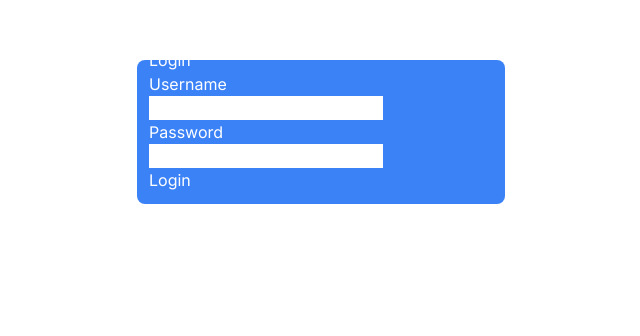
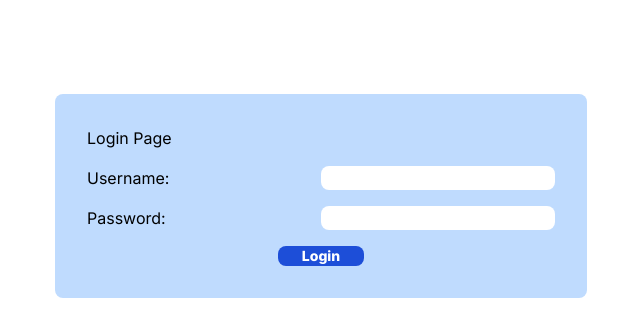
Before and after one commit to ScalabilityIssues/frontend, a Next.js app: page /login in a window 1280 px wide. Shown: the part 204-540 px from the top of the page, without its empty margins (319-959 px from the left). Built offline with nearby package versions, Linux system fonts and the light colour scheme.

Commit message:
Graphical changes to the form

```diff
--- a/app/login/page.tsx
+++ b/app/login/page.tsx
@@ -3,13 +3,9 @@ import LoginForm from '@/components/login-form';
 export default function Login() {
   return (
     <main className="flex items-center justify-center md:h-screen">
-      <div className="relative mx-auto flex w-full max-w-[400px] flex-col space-y-2.5 p-4 md:-mt-32">
-        <div className="flex h-20 w-full items-end rounded-lg bg-blue-500 p-3 md:h-36">
-          <div className="w-32 text-white md:w-36">
+
           <LoginForm />
-          </div>
-        </div>
-      </div>
+
     </main>
   );
 }
--- a/components/login-form.tsx
+++ b/components/login-form.tsx
@@ -1,15 +1,35 @@
 export default function LoginForm() {
 
     return (
-        <div>
-            <h1>Login</h1>
-            <form>
-                <label htmlFor="username">Username</label>
-                <input type="text" id="username" name="username" />
-                <label htmlFor="password">Password</label>
-                <input type="password" id="password" name="password" />
-                <button type="submit">Login</button>
-            </form>
-        </div>
+    <div className='flex items-center justify-center'>
+        <form className="bg-blue-200 p-8 rounded-lg ">
+            <div className="grid grid-cols-1 ">
+                <h1> Login Page</h1>
+                <div className="grid grid-cols-2 pt-4 pb-2">
+                    <label htmlFor="username">Username:</label>
+                    <input
+                    type="text"
+                    id="username"
+                    name="username"
+                    className='rounded-lg'
+                    />
+                </div>
+                <div className="grid grid-cols-2 pt-2 pb-4">
+                    <label htmlFor="password">Password:</label>
+                    <input
+                    type="password"
+                    id="password"
+                    name="password"
+                    className='rounded-lg'
+                    />
+                </div>
+                <div className="flex items-center justify-center">
+                    <button type="submit" className="justify-center rounded-lg bg-blue-700 pl-6 pr-6 text-sm font-extrabold text-white hover:bg-blue-700 focus-visible:outline focus-visible:outline-2 focus-visible:outline-offset-2 focus-visible:outline-blue-800">
+                        Login
+                    </button>
+                </div>
+            </div>
+        </form>
+    </div>
     );
 }
```
